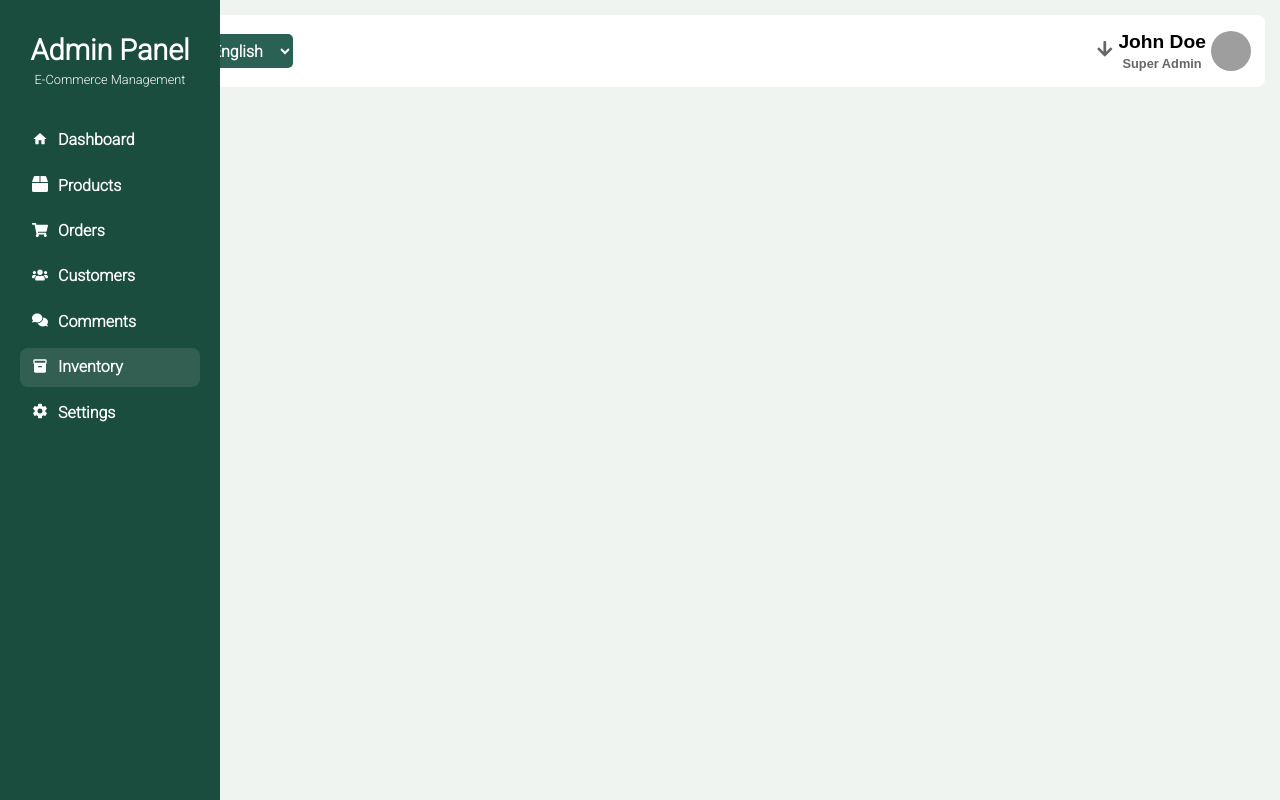
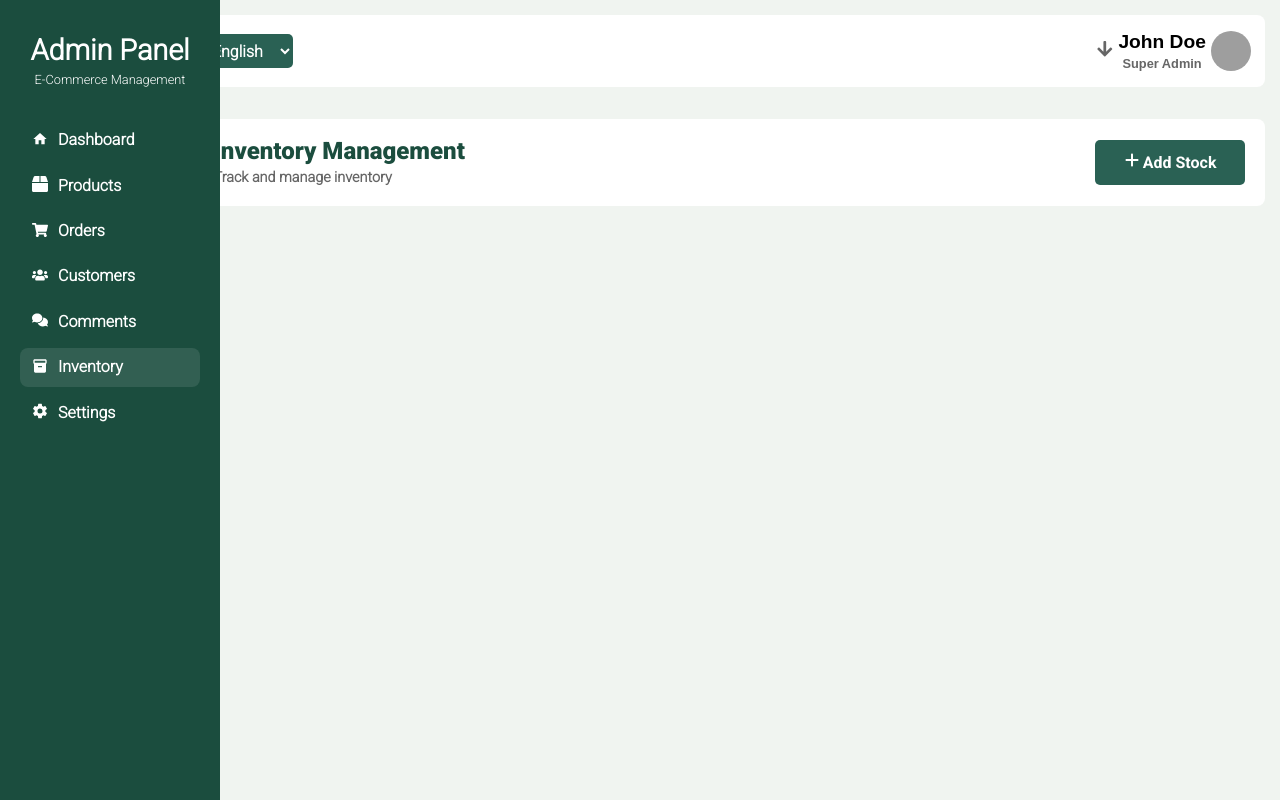
Before and after one commit to mohammadmehdidalvandii/Dashboard, a React (Vite) app in the folder frontend/dashboard/: page /Inventory in a window 1280 px wide. Built offline with nearby package versions, Linux system fonts and the light colour scheme; grey boxes are pictures that could not be loaded.

Commit message:
created section InventoryManagemnet for Inventory-page

```diff
--- /dev/null
+++ b/frontend/dashboard/src/components/templates/inventory/InventoryManagement/InventoryManagement.css
@@ -0,0 +1,5 @@
+.inventoryManagement{
+    display: block;
+    width: 100%;
+    margin: 2rem 0 4rem 0;
+}
--- /dev/null
+++ b/frontend/dashboard/src/components/templates/inventory/InventoryManagement/InventoryManagement.jsx
@@ -0,0 +1,26 @@
+import { FaPlus } from 'react-icons/fa6';
+import  './InventoryManagement.css';
+
+
+function InventoryManagement() {
+  return (
+    <section className="inventoryManagement box">
+        <div>
+            <div className="management">
+                <div>
+                    <h2>Inventory Management</h2>
+                    <p>Track and manage inventory</p>
+                </div>
+                <div>
+                    <button className="btn">
+                        <span className="icon"><FaPlus/></span>
+                        <span className="text">Add Stock</span>
+                    </button>
+                </div>
+            </div>
+        </div>
+    </section>
+  )
+}
+
+export default InventoryManagement
--- a/frontend/dashboard/src/page/Inventory/Inventory.jsx
+++ b/frontend/dashboard/src/page/Inventory/Inventory.jsx
@@ -1,9 +1,11 @@
+import InventoryManagement from '../../components/templates/inventory/InventoryManagement/InventoryManagement'
 import MetaTag from '../../hook/MetaTag/MetaTag'
 
 function Inventory() {
   return (
     <>
     <MetaTag title='Dashboard | Inventory' />
+    <InventoryManagement/>
     </>
   )
 }
```
